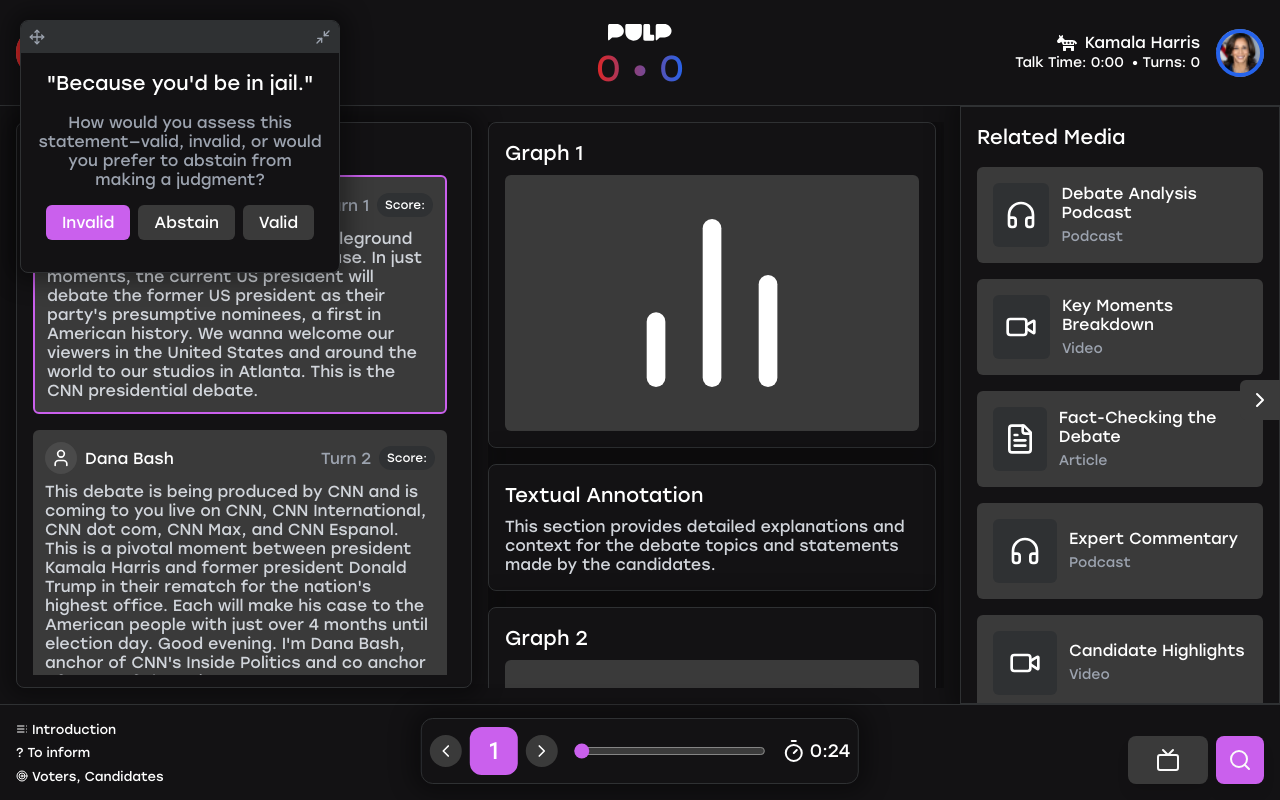
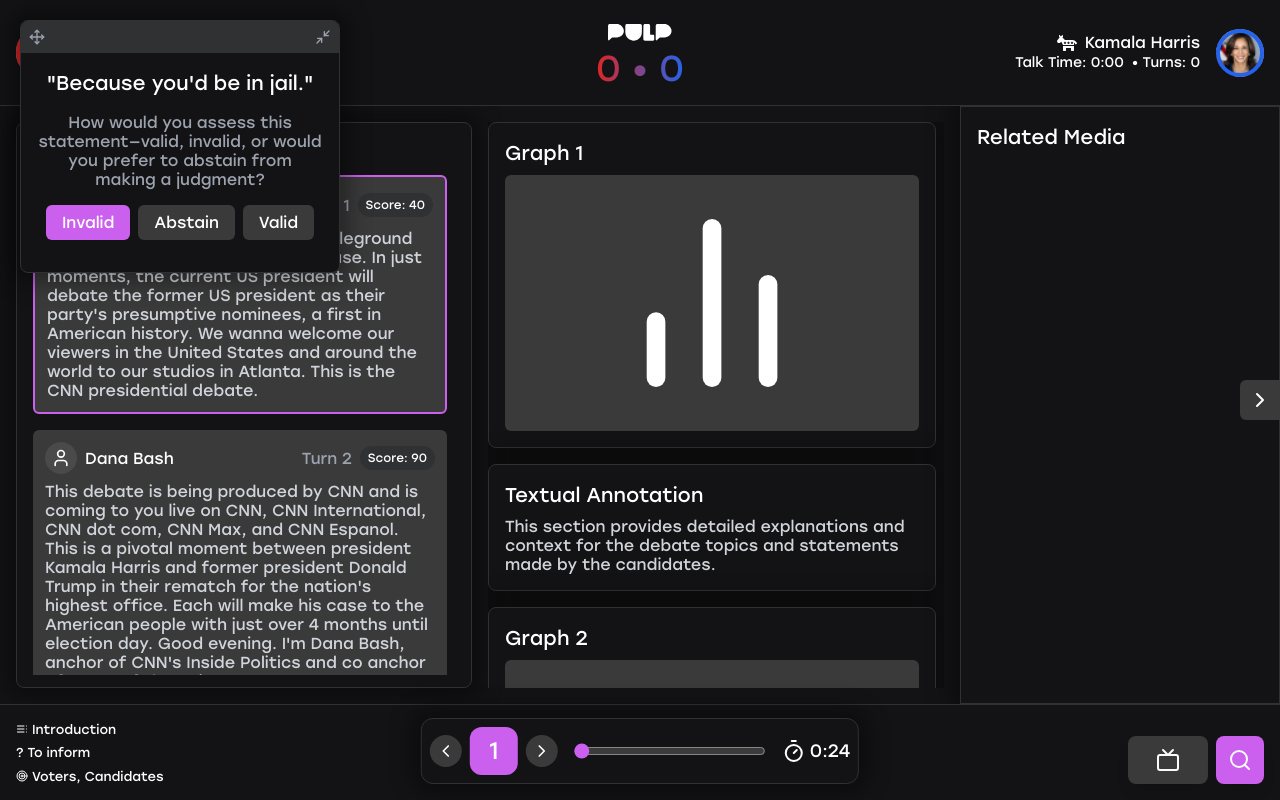
Before and after one commit to pulpshah/TextMRI-Mini, a Next.js app: page / in a window 1280 px wide. Built offline with nearby package versions, Linux system fonts and the light colour scheme.

Commit message:
Componentized RelatedMedia

```diff
--- a/app/page.tsx
+++ b/app/page.tsx
@@ -1,35 +1,14 @@
 'use client'
 
 import { useState, useRef, useEffect } from 'react'
-import { ChevronRight, Radio, Tv, Search } from 'lucide-react'
+import { ChevronRight, Tv, Search, ChevronLeft, BarChart2, FileText, User, X,Target, Timer, TableOfContents, Maximize2, Volume2, Radio, Headphones, Video, FileText as ArticleIcon } from 'lucide-react'
 import { motion } from 'framer-motion'
+
 import Link from 'next/link'
 
 import { Button } from "@/components/ui/button"
 import JFile from "@/public/data/debate_analysis.json"
 
-type MediaItem = {
-  type: string;
-  title: string;
-  url: string;
-  icon: React.ComponentType;
-  image: string | null;
-}
-
-type JsonTurnData = {
-  turn: number;
-  speaker: string;
-  startTime: number;
-  endTime: number;
-  content: string;
-  claim_of_facts_abstractive_claim: string;
-  claim_of_facts_extractive_supporting_quotes_claim: string[];
-  score: number;
-  facts_topic_ref?: [string, string, { IMAGES?: string[] }][];
-  value_topic_ref?: [string, string, { IMAGES?: string[] }][];
-  policy_topic_ref?: [string, string, { IMAGES?: string[] }][];
-  [key: string]: any;
-}
 import Header from '@/components/Header'
 import Transcript from '@/components/Transcript'
 import GraphsAndAnnotations from '@/components/GraphsAndAnnotations'
@@ -48,55 +27,7 @@
   const [speakerPurpose, setSpeakerPurpose] = useState('To inform')
   const [targetAudience, setTargetAudience] = useState('Voters, Candidates')
   const transcriptRef = useRef<HTMLDivElement | null>(null);
-  const [relatedMedia, setRelatedMedia] = useState<MediaItem[]>([])
 
-  useEffect(() => {
-    updateRelatedMedia(currentTurn)
-  }, [currentTurn])
-
-  const updateRelatedMedia = (turn: number) => {
-    const turnData = (JFile.Data as JsonTurnData[]).find(item => item.turn === turn)
-    if (!turnData) return
-
-    const media: MediaItem[] = []
-
-    const addMedia = (references: [string, string, { IMAGES?: string[] }][] | undefined, topicType: string) => {
-      if (!references) return
-      references.forEach(([type, url, mediaInfo]) => {
-        let icon: React.ComponentType
-        switch (type) {
-          case 'ARTICLE':
-            icon = ArticleIcon
-            break
-          case 'DISCUSSION':
-            icon = MessageCircle
-            break
-          case 'VIDEO':
-            icon = Video
-            break
-          case 'PODCAST':
-            icon = Headphones
-            break
-          default:
-            icon = FileText
-        }
-
-        media.push({
-          type,
-          title: `${topicType}: ${type}`,
-          url,
-          icon,
-          image: mediaInfo?.IMAGES?.[0] || null
-        })
-      })
-    }
-
-    addMedia(turnData.facts_topic_ref, 'Fact')
-    addMedia(turnData.value_topic_ref, 'Value')
-    addMedia(turnData.policy_topic_ref, 'Policy')
-
-    setRelatedMedia(media)
-  }
   const [isSearchOpen, setIsSearchOpen] = useState(false)
   const [isEditing, setIsEditing] = useState(false)
   const [editValue, setEditValue] = useState('1')
@@ -118,7 +49,6 @@
   const dataObj: DebateTurn[] = JFile.Data;
 
   // Function to get the number of turns for Kamala Harris
-  // Function to dynamically calculate Kamala's turn (using Biden for now) count based on the turnNumber
   const getKamalaTurn = () => {
     return dataObj.slice(0, currentTurn + 1).filter(turn => turn.speaker === "Kamala Harris").length;
   };
@@ -174,7 +104,8 @@
   const transcriptData = dataObj.map((turn, index) => ({
     turn: index + 1,
     speaker: turn.speaker,
-    content: turn.content
+    content: turn.content,
+    turn_score: turn.turn_score // {{ edit_1 }} Added turn_score property
   }));
 
   // Function to handle turn changes
@@ -207,8 +138,7 @@
           </div>
         </main>
         {/* Related media component */}
-        <RelatedMedia isRelatedMediaOpen={isRelatedMediaOpen} />
-        {/* Toggle button for related media */}
+<RelatedMedia isRelatedMediaOpen={isRelatedMediaOpen} currentTurn={currentTurn} />        {/* Toggle button for related media */}
         <button
           className="absolute top-1/2 right-0 transform -translate-y-1/2 bg-[#3a3a3a] p-2 rounded-l-md hover:bg-[#4a4a4a] transition-all duration-300"
           onClick={() => setIsRelatedMediaOpen(!isRelatedMediaOpen)}
--- a/components/RelatedMedia.tsx
+++ b/components/RelatedMedia.tsx
@@ -1,34 +1,106 @@
-import { Headphones, Video, FileText as ArticleIcon } from 'lucide-react'
+import { useState, useEffect } from 'react'
+import Image from 'next/image'
+import { FileText, MessageCircle, Video, Headphones } from 'lucide-react'
+import JFile from "@/public/data/debate_analysis.json"
+import React from 'react'
 
-type RelatedMediaProps = {
-  isRelatedMediaOpen: boolean;
+type MediaItem = {
+  type: string;
+  title: string;
+  url: string;
+  icon: React.ComponentType;
+  image: string | null;
 }
 
-export default function RelatedMedia({ isRelatedMediaOpen }: RelatedMediaProps) {
-  const relatedMedia = [
-    { type: 'podcast', title: 'Debate Analysis Podcast', Icon: Headphones },
-    { type: 'video', title: 'Key Moments Breakdown', Icon: Video },
-    { type: 'article', title: 'Fact-Checking the Debate', Icon: ArticleIcon },
-    { type: 'podcast', title: 'Expert Commentary', Icon: Headphones },
-    { type: 'video', title: 'Candidate Highlights', Icon: Video },
-    { type: 'article', title: 'Policy Comparison', Icon: ArticleIcon },
-    { type: 'podcast', title: 'Voter Reactions', Icon: Headphones },
-  ];
+type JsonTurnData = {
+  turn: number;
+  speaker: string;
+  startTime: number;
+  endTime: number;
+  content: string;
+  claim_of_facts_abstractive_claim: string;
+  claim_of_facts_extractive_supporting_quotes_claim: string[];
+  score: number;
+  facts_topic_ref?: [string, string, { IMAGES?: string[] }][];
+  value_topic_ref?: [string, string, { IMAGES?: string[] }][];
+  policy_topic_ref?: [string, string, { IMAGES?: string[] }][];
+  [key: string]: any;
+}
+
+interface RelatedMediaProps {
+  isRelatedMediaOpen: boolean;
+  currentTurn: number;
+}
+
+export default function RelatedMedia({ isRelatedMediaOpen, currentTurn }: RelatedMediaProps) {
+  const [relatedMedia, setRelatedMedia] = useState<MediaItem[]>([])
+
+  useEffect(() => {
+    updateRelatedMedia(currentTurn)
+  }, [currentTurn])
+
+  const updateRelatedMedia = (turn: number) => {
+    const turnData = (JFile.Data as JsonTurnData[]).find(item => item.turn === turn)
+    if (!turnData) return
+
+    const media: MediaItem[] = []
+
+    const addMedia = (references: [string, string, { IMAGES?: string[] }][] | undefined, topicType: string) => {
+      if (!references) return
+      references.forEach(([type, url, mediaInfo]) => {
+        let icon: React.ComponentType
+        switch (type) {
+          case 'ARTICLE':
+            icon = FileText
+            break
+          case 'DISCUSSION':
+            icon = MessageCircle
+            break
+          case 'VIDEO':
+            icon = Video
+            break
+          case 'PODCAST':
+            icon = Headphones
+            break
+          default:
+            icon = FileText
+        }
+
+        media.push({
+          type,
+          title: `${topicType}: ${type}`,
+          url,
+          icon,
+          image: mediaInfo?.IMAGES?.[0] || null
+        })
+      })
+    }
+
+    addMedia(turnData.facts_topic_ref, 'Fact')
+    addMedia(turnData.value_topic_ref, 'Value')
+    addMedia(turnData.policy_topic_ref, 'Policy')
+
+    setRelatedMedia(media)
+  }
 
   return (
     <aside className={`bg-[#131214] border border-[#2F3133] transition-all duration-300 ease-in-out shadow-[0_0_22.8px_9px_rgba(0,0,0,0.37)] ${isRelatedMediaOpen ? 'w-80' : 'w-0'}`}>
       <div className="p-4 h-full overflow-y-auto custom-scrollbar">
         <h2 className="text-xl font-semibold mb-4">Related Media</h2>
         <div className="space-y-4">
-          {relatedMedia.map((item,index) => (
+          {relatedMedia.map((item, index) => (
             <div key={index} className="bg-[#3a3a3a] p-4 rounded-md hover:bg-[#4a4a4a] transition-all duration-300 transform hover:scale-105 cursor-pointer">
               <div className="flex items-center space-x-3">
-                <div className="w-16 h-16 bg-[#2F3133] rounded-md flex items-center justify-center">
-                  <item.Icon className="w-8 h-8" />
-                </div>
+                {item.image ? (
+                  <Image src={item.image} alt={item.title} width={64} height={64} className="w-16 h-16 object-cover rounded-md" />
+                ) : (
+                  <div className="w-16 h-16 bg-[#2F3133] rounded-md flex items-center justify-center">
+                    {React.createElement(item.icon as React.ComponentType<{ className?: string }>, { className: "w-8 h-8" })}
+                  </div>
+                )}
                 <div>
                   <h3 className="font-semibold mb-1">{item.title}</h3>
-                  <span className="text-gray-400 text-sm capitalize">{item.type}</span>
+                  <a href={item.url} target="_blank" rel="noopener noreferrer" className="text-blue-400 hover:underline text-sm">View Source</a>
                 </div>
               </div>
             </div>
```
